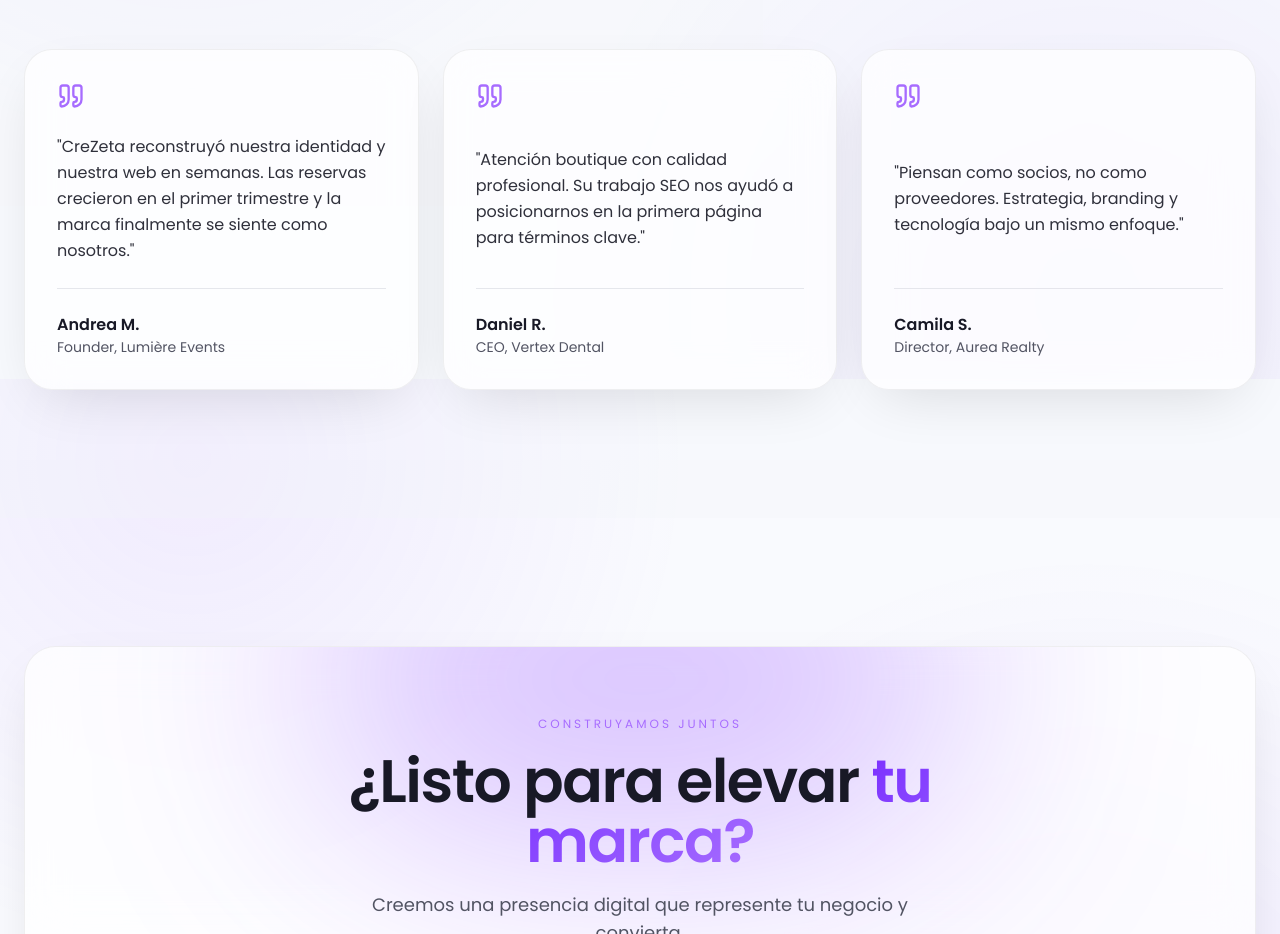
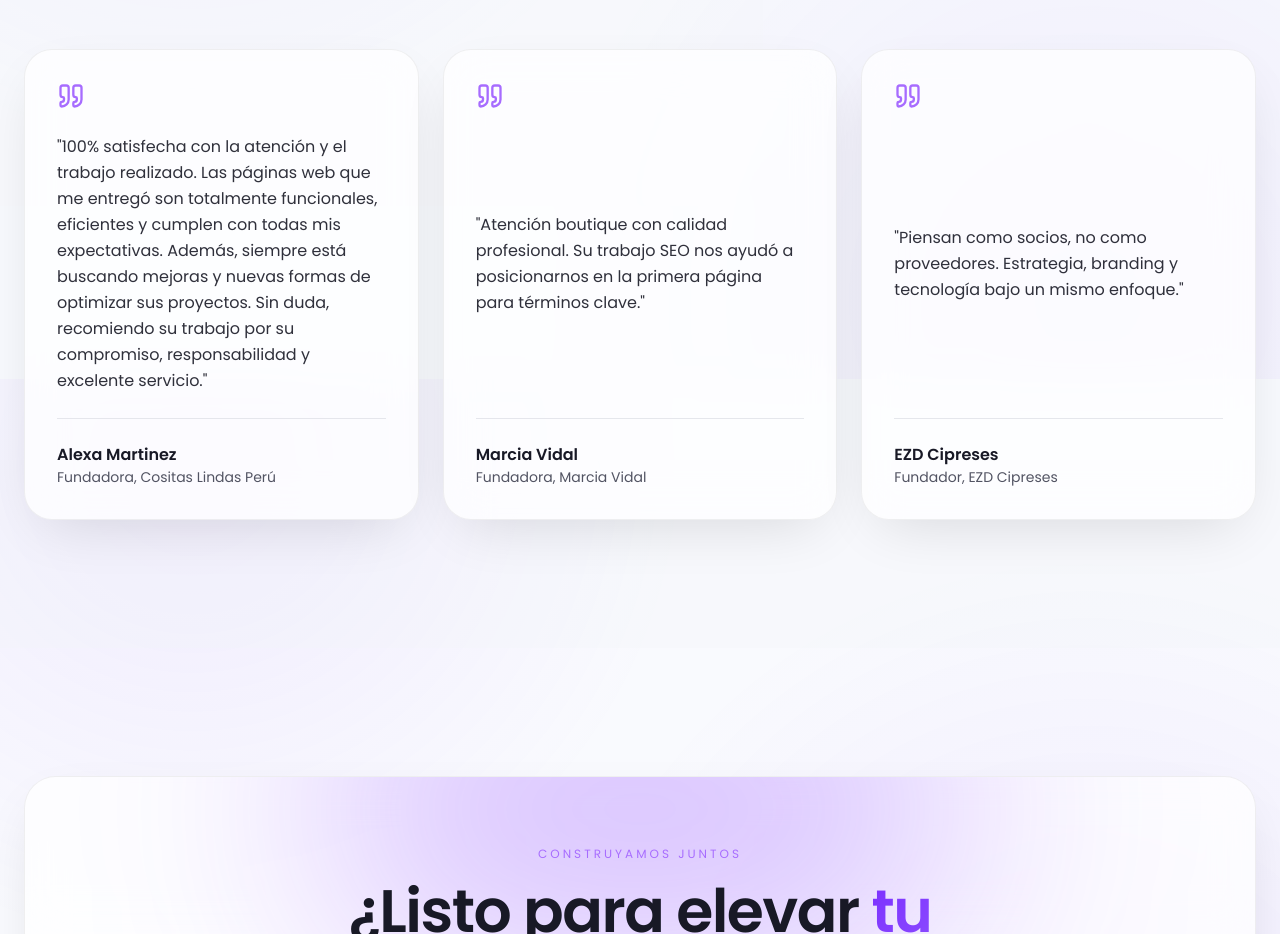
Before and after one commit to JEspinoza08/crezeta, a React (Vite) app: page / in a window 1280 px wide. Shown: the part 7621-8555 px from the top of the page. Built offline with nearby package versions, Linux system fonts and the light colour scheme.

Commit message:
commit testimonios 24062026

```diff
--- a/src/components/site/Testimonials.tsx
+++ b/src/components/site/Testimonials.tsx
@@ -3,21 +3,21 @@ import { Quote } from "lucide-react";
 const items = [
   {
     quote:
-      "CreZeta reconstruyó nuestra identidad y nuestra web en semanas. Las reservas crecieron en el primer trimestre y la marca finalmente se siente como nosotros.",
-    name: "Andrea M.",
-    role: "Founder, Lumière Events",
+      "100% satisfecha con la atención y el trabajo realizado. Las páginas web que me entregó son totalmente funcionales, eficientes y cumplen con todas mis expectativas. Además, siempre está buscando mejoras y nuevas formas de optimizar sus proyectos. Sin duda, recomiendo su trabajo por su compromiso, responsabilidad y excelente servicio.",
+    name: "Alexa Martinez",
+    role: "Fundadora, Cositas Lindas Perú",
   },
   {
     quote:
       "Atención boutique con calidad profesional. Su trabajo SEO nos ayudó a posicionarnos en la primera página para términos clave.",
-    name: "Daniel R.",
-    role: "CEO, Vertex Dental",
+    name: "Marcia Vidal",
+    role: "Fundadora, Marcia Vidal",
   },
   {
     quote:
       "Piensan como socios, no como proveedores. Estrategia, branding y tecnología bajo un mismo enfoque.",
-    name: "Camila S.",
-    role: "Director, Aurea Realty",
+    name: "EZD Cipreses",
+    role: "Fundador, EZD Cipreses",
   },
 ];
 
```
